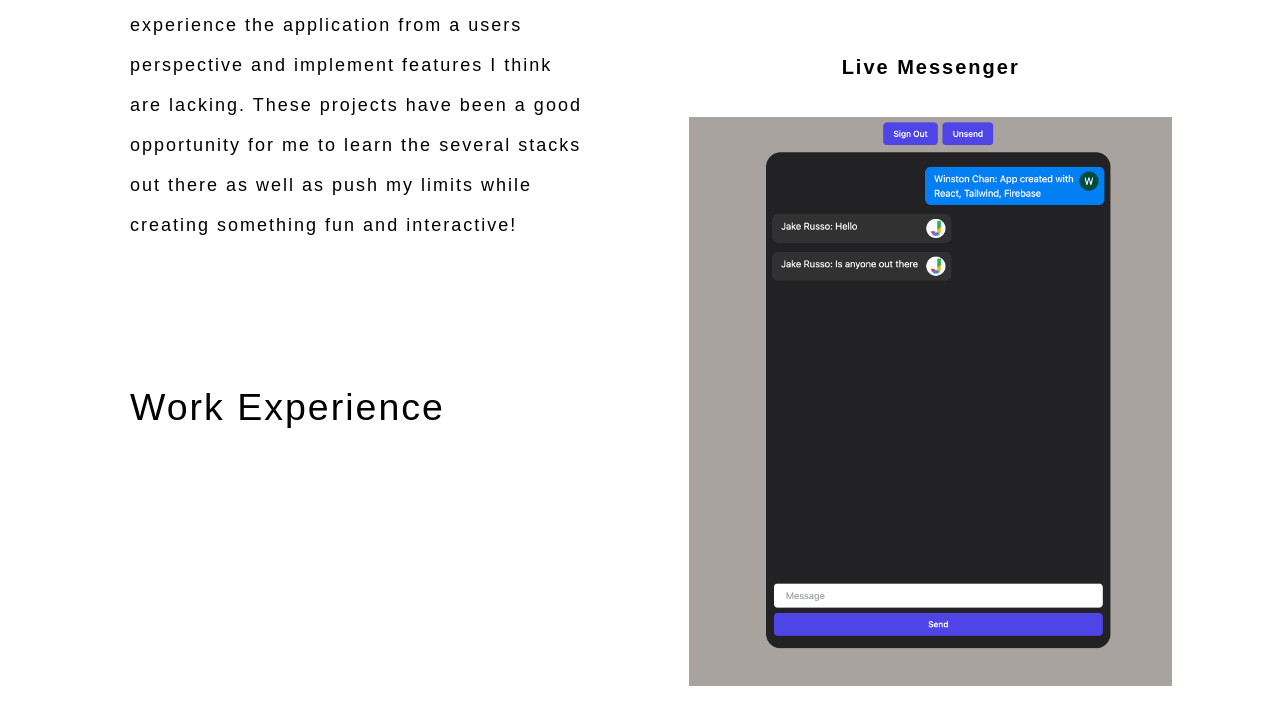
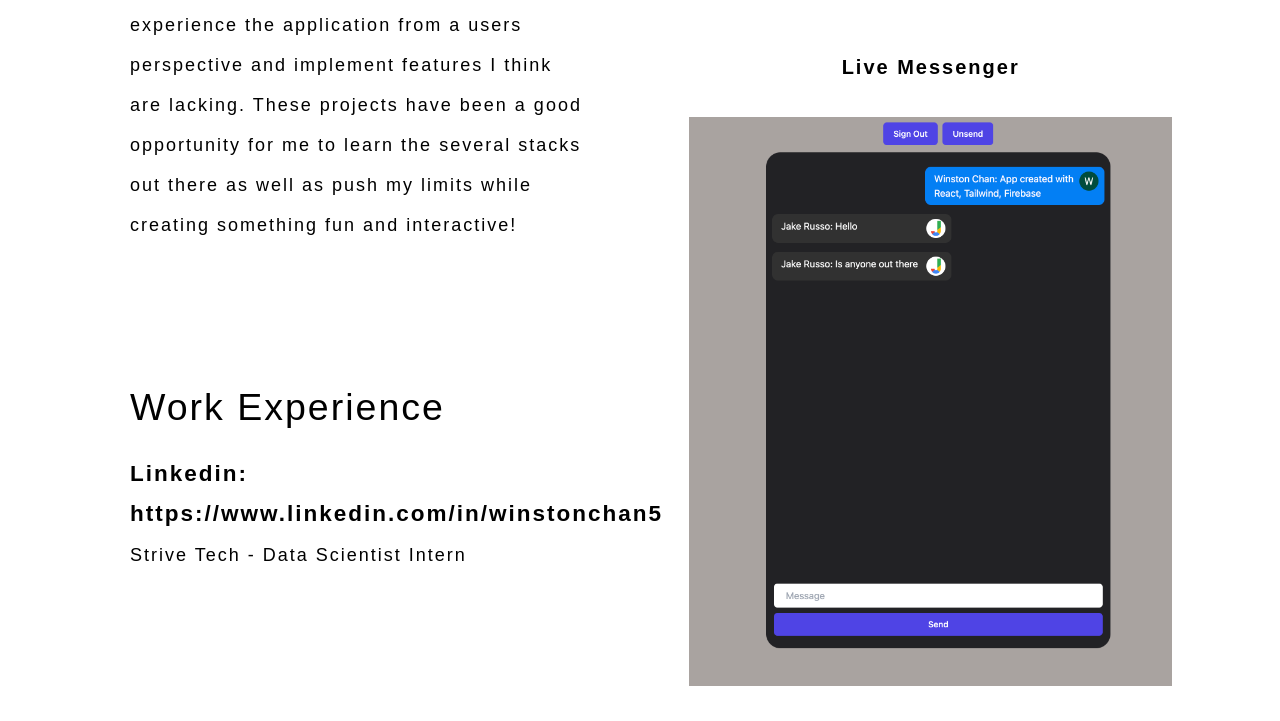
Before and after one commit to WinstonChaan/myPortfolio, a website built with Vite: page index.html in a window 1280 px wide. Shown: the part 1760-2481 px from the top of the page. Built offline with nearby package versions, Linux system fonts and the light colour scheme; animation ran at ten frames a second.

Commit message:
readme and other info

```diff
--- a/index.html
+++ b/index.html
@@ -90,6 +90,7 @@
         <a href="https://github.com/WinstonChaan" class="text-lg">
           GitHub: https://github.com/WinstonChaan</a
         >
+        <br />
         These are some of the projects I've built on the side. My priority when
         choosing a project is being able to find something that I could
         implement in my life. I like creating projects that have actual purpose
@@ -122,6 +123,11 @@
       </div>
       <div class="workExperience inline-block">
         <h1 class="text-3xl text-left pb-5">Work Experience</h1>
+        <a href="https://www.linkedin.com/in/winstonchan5" class="text-lg">
+          Linkedin: https://www.linkedin.com/in/winstonchan5</a
+        >
+        <br />
+        Strive Tech - Data Scientist Intern
       </div>
     </main>
     <script type="module" src="/main.js"></script>
```
Also changed, not shown: README.md (added).
